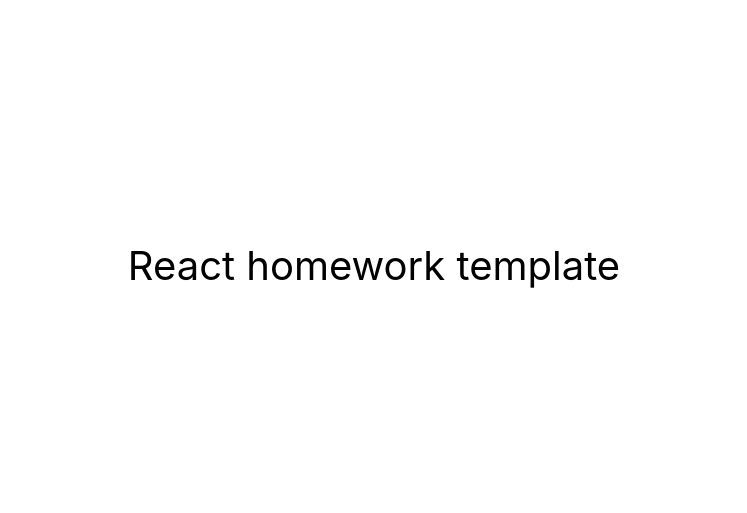
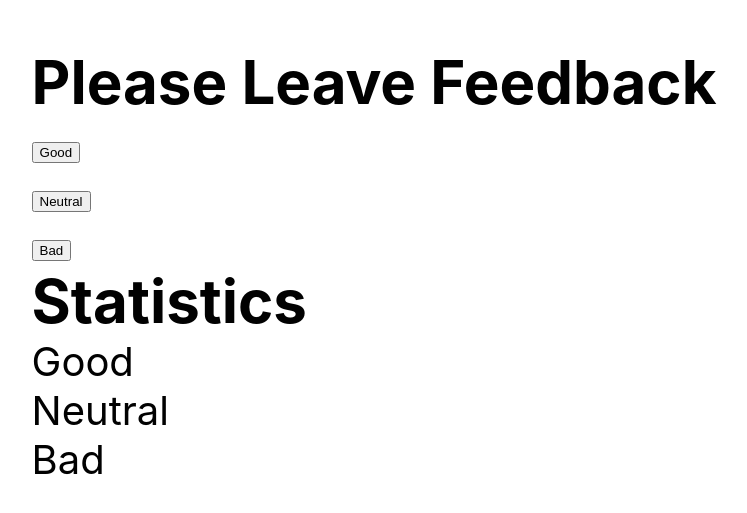
Before and after one commit to saviola1777/goit-react-hw-02-feedback, a React (Create React App) app: page / in a window 1280 px wide. Shown: the part 135-648 px from the top of the page, without its empty margins (266-1013 px from the left). Built offline with nearby package versions, Linux system fonts and the light colour scheme.

Commit message:
add component

```diff
--- a/src/components/App.jsx
+++ b/src/components/App.jsx
@@ -1,16 +1,10 @@
+import css from 'components/App.module.css'
+import Feedback from 'components/FeedbackWidget/Feedback'
 export const App = () => {
   return (
-    <div
-      style={{
-        height: '100vh',
-        display: 'flex',
-        justifyContent: 'center',
-        alignItems: 'center',
-        fontSize: 40,
-        color: '#010101'
-      }}
-    >
-      React homework template
+    <div className={css.app}>
+      <Feedback/>
+
     </div>
   );
 };
--- /dev/null
+++ b/src/components/App.module.css
@@ -0,0 +1,7 @@
+.app{
+  height: 100vh;
+  display: flex;
+  justify-content: center;
+  align-items: center;
+  font-size: 40px;
+  color: #010101 }
--- /dev/null
+++ b/src/components/FeedbackWidget/Feedback.jsx
@@ -0,0 +1,32 @@
+import React from "react";
+import css from 'components/FeedbackWidget/Feedback.module.css'
+
+class Feedback extends React.Component {
+  render() {
+    return (
+      <div className={css.feedback}>
+        <div className={css.feedbackWrapper}>
+         <h2 className={css.titel}>Please Leave Feedback</h2>
+          <ul className={css.feedbackList}>
+            <li className={css.feedbackItem}><button type="button" onClick={()=>(console.log('подія на клік'))}>Good</button></li>
+            <li className={css.feedbackItem}><button>Neutral</button></li>
+            <li className={css.feedbackItem}><button>Bad</button></li>
+          </ul>
+        </div>
+
+        <div className={css.StatisticsWrapper}>
+         <h2 className={css.titel}>Statistics</h2>
+          <ul className={css.StatisticsList}>
+            <li className={css.StatisticsItem}><p>Good</p></li>
+            <li className={css.StatisticsItem}><p>Neutral</p></li>
+            <li className={css.StatisticsItem}><p>Bad</p></li>
+          </ul>
+        </div>
+      </div>
+    )
+  }
+}
+
+export default Feedback
+
+// Робимо імпорт import React from "react";
--- a/src/index.css
+++ b/src/index.css
@@ -13,3 +13,22 @@ code {
   font-family: source-code-pro, Menlo, Monaco, Consolas, 'Courier New',
     monospace;
 }
+
+* {
+  box-sizing: border-box;
+}
+ul {
+  list-style: none;
+  margin: 0;
+  padding: 0;
+}
+
+p {
+  margin: 0;
+}
+
+h1,
+h2,
+h3 {
+  margin: 0;
+}
```
Also changed, not shown: src/components/FeedbackWidget/Feedback.module.css (added).
